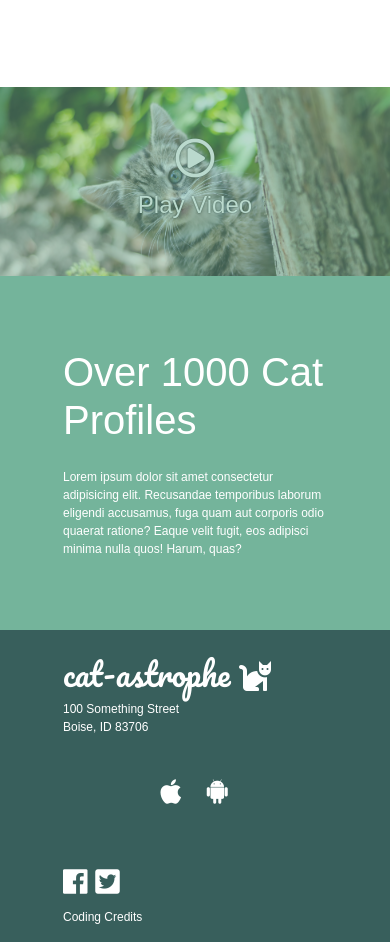
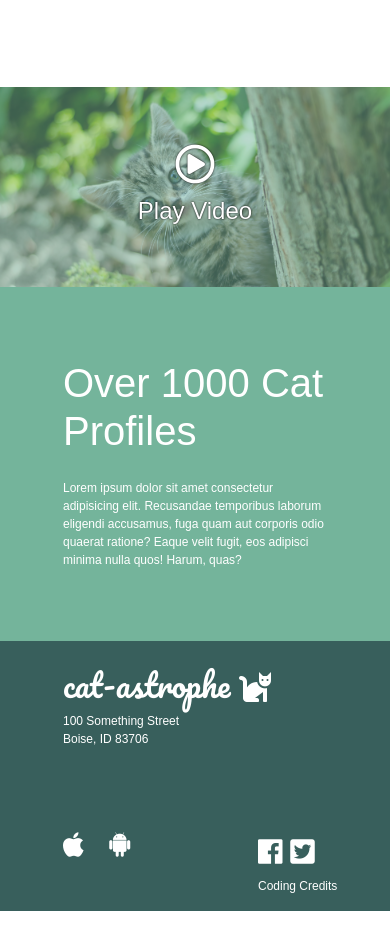
Before and after one commit to ClairRogers/bootstrap-cat-astrophe, a plain HTML site: page index.html in a window 390 px wide. Shown: the part 1644-2586 px from the top of the page. After the commit the page ends 2555 px from the top, so only its background shows below. Drawn offline with nearby package versions, Linux system fonts and the light colour scheme; a web font is replaced by a local one.

Commit message:
fived video img problems

```diff
--- a/index.html
+++ b/index.html
@@ -87,10 +87,12 @@
     </section>
     <section class="row play-vid">
       <div class="col-sm-12 col-md-6 video-img py-5">
-        <a href="#">
-          <h1 class="text-center"><i class="far fa-play-circle"></i></h1>
-          <h4 class="text-center">Play Video</h4>
-        </a>
+        <div class="video-colorblock">
+          <a href="#">
+            <h1 class="text-center"><i class="far fa-play-circle"></i></h1>
+            <h4 class="text-center">Play Video</h4>
+          </a>
+        </div>
       </div>
       <div class="col-sm-12 col-md-4 my-5">
         <h1 class="my-4 px-5">Over 1000 Cat Profiles</h1>
@@ -101,15 +103,15 @@
       </div>
     </section>
     <footer class="row">
-      <div class="col-md-4 col-sm-6">
+      <div class="col-md-4 col-12">
         <h2 class="px-5 pt-4 pacifico">cat-astrophe <i class="fas fa-cat"></i></h2>
         <p class="px-5 pb-4">100 Something Street<br>
           Boise, ID 83706</p>
       </div>
-      <div class="col-md-4 col-sm-6 apple-android">
+      <div class="col-md-4 col-6 apple-android">
         <h3><a href="#" class="social"><i class="fab fa-apple mr-2"></i></a> <a href="#" class="social"><i class="fab fa-android ml-2"></i></a></h3>
       </div>
-      <div class="col-md-3 offset-md-1 col-sm-12">
+      <div class="col-md-3 offset-md-1 col-6">
         <h3 class="mt-5 pl-5"><a href="#" class="social"><i class="fab fa-facebook"></i></a> <a href="#" class="social"><i
               class="fab fa-twitter-square"></i></a><br></h3>
         <p class="pl-5"><a href="https://github.com/ClairRogers">Coding Credits</a></p>
--- a/style.css
+++ b/style.css
@@ -86,13 +86,25 @@ footer {
   flex-direction: column;
   background-image: url("cat-photo.jpg");
   background-size: cover;
-  opacity: .5;
+  min-height: 200px;
   text-shadow: 0 0 2px black;
+}
+
+.video-colorblock {
+  position: absolute;
+  display: flex;
+  justify-content: center;
+  align-items: center;
+  width: 100%;
+  height: 100%;
+  padding-top: 30px;
+  padding-bottom: 30px;
+  background-color: rgb(116, 180, 155, .5);
   transition: all .5s ease;
 }
 
-.video-img:hover {
-  opacity: 1;
+.video-colorblock:hover {
+  background-color: rgb(116, 180, 155, 0);
 }
 
 .apple-android {
```
